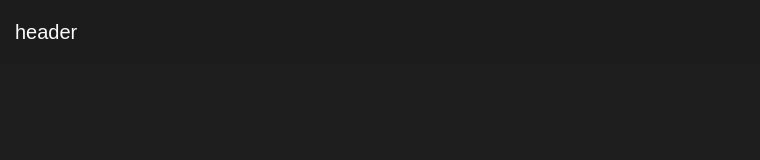
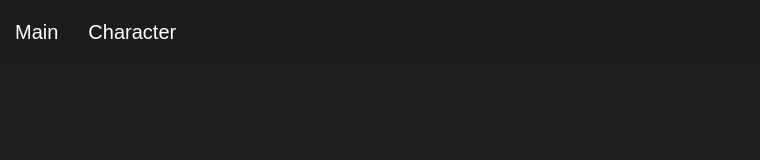
Before and after one commit to ArickCodeGuy/svelte-simple-mmo, a Svelte app: page /character in a window 1280 px wide. Shown: the top 160 px of the page, without its empty margins (0-760 px from the left). Built offline with nearby package versions, Linux system fonts and the light colour scheme.

Commit message:
small changes

```diff
--- a/src/App.svelte
+++ b/src/App.svelte
@@ -2,10 +2,12 @@
 import { Router, Route } from 'svelte-routing';
 import Layout from './layout/default.svelte';
 import Main from './routes/index.svelte';
+import Character from './routes/Character/Character.svelte';
 </script>
 
 <Router basepath="/svelte-simple-mmo/">
   <Layout>
     <Route path="/"><Main /></Route>
+    <Route path="/character"><Character /></Route>
   </Layout>
 </Router>
--- a/src/components/FightInstance/FightInstance.svelte
+++ b/src/components/FightInstance/FightInstance.svelte
@@ -30,6 +30,9 @@ $: {
     barAnimation();
   }
 }
+
+$: fightTurns =
+  (globalInfo.fight && globalInfo.fight.log.turns.reverse()) || [];
 </script>
 
 {#if globalInfo && globalInfo.fight}
@@ -41,7 +44,7 @@ $: {
     <FightInstanceGroup group={globalInfo.fight.teams.enemy} />
   </div>
   <div class="fight-log">
-    {#each globalInfo.fight.log.turns as logTurn}
+    {#each fightTurns as logTurn}
       <div class="fight-log-turn">
         {#each logTurn as logAction}
           <div class="fight-log-action">
@@ -74,6 +77,7 @@ $: {
   }
 }
 .fight-log {
+  margin-top: var(--column-gap);
   display: grid;
   gap: var(--column-gap);
 }
--- a/src/components/Header.svelte
+++ /dev/null
@@ -1,13 +0,0 @@
-<script>
-</script>
-
-<header><div class="container container--stretch">header</div></header>
-
-<style>
-  header {
-    display: flex;
-    justify-content: space-between;
-    background-color: rgba(var(--rgba-bgc), 0.3);
-    padding: 20px 0;
-  }
-</style>
--- /dev/null
+++ b/src/components/Header/Header.svelte
@@ -0,0 +1,46 @@
+<script lang="ts">
+import { Link } from 'svelte-routing';
+import type { HeaderProps } from './types';
+
+export let props: HeaderProps;
+
+$: links = (props && props.links) || [];
+</script>
+
+<header>
+  <div class="container container--stretch">
+    <nav class="header-nav">
+      <ul>
+        {#each links as link}
+          <li>
+            <Link class="header-link" to={link.href}>
+              {link.text}
+            </Link>
+          </li>
+        {/each}
+      </ul>
+    </nav>
+  </div>
+</header>
+
+<style lang="scss">
+header {
+  display: flex;
+  justify-content: space-between;
+  background-color: rgba(var(--rgba-bgc), 0.3);
+  padding: 20px 0;
+}
+.header-nav {
+  ul {
+    margin: 0;
+    padding: 0;
+    list-style: none;
+    display: flex;
+    gap: var(--column-gap);
+  }
+}
+:global(.header-link) {
+  color: var(--color-primary);
+  text-decoration: none;
+}
+</style>
--- /dev/null
+++ b/src/components/Header/types.ts
@@ -0,0 +1,8 @@
+export type HeaderProps = {
+  links?: HeaderLink[];
+};
+
+export type HeaderLink = {
+  href: string;
+  text: string;
+};
--- a/src/components/UI/Character/UICharacter.svelte
+++ b/src/components/UI/Character/UICharacter.svelte
@@ -8,27 +8,30 @@ import type { LivingStats } from '@/backend/Controllers/Livings/types';
 
 export let props: UICharacterProps;
 /**
- * if true show additional info as you are this character
+ * if false show additional info as you are this character
  */
 export let isView: boolean = false;
 export let statsConfirm: (updatedStats: LivingStats) => void = () => undefined;
 
-let actualHp = 1;
+let actualHp = livingCurrentHealth(props);
 $: characterHealth = isView ? props.computedStats.health : actualHp;
 $: healthPercent = characterHealth / props.computedStats.health;
+
 onMount(() => {
   const interval = window.setInterval(() => {
     if (!props) return;
 
     actualHp = livingCurrentHealth(props);
+
+    if (actualHp === props.computedStats.health) {
+      clearInterval(interval);
+    }
   }, 100);
 
   return () => {
     clearInterval(interval);
   };
 });
-
-$: healthBarStyle = `--scale: ${healthPercent}; color: aquamarine;`;
 </script>
 
 <div class="UICharacter">
@@ -36,7 +39,7 @@ $: healthBarStyle = `--scale: ${healthPercent}; color: aquamarine;`;
     <div class="title">{props.name} <b>[{props.lvl}]</b></div>
     <div class="bars">
       <div class="bar">
-        <div class="bar__line" style={healthBarStyle} />
+        <div class="bar__line" style:--scale={healthPercent} />
         <div class="bar__bottom">
           {characterHealth} / {props.computedStats.health}
         </div>
@@ -91,6 +94,7 @@ $: healthBarStyle = `--scale: ${healthPercent}; color: aquamarine;`;
     width: 100%;
     height: 5px;
     background-color: rgba(var(--rgba-bgc), 0.3);
+    color: aquamarine;
     &::after {
       content: '';
       display: block;
--- a/src/layout/default.svelte
+++ b/src/layout/default.svelte
@@ -1,17 +1,31 @@
 <script lang="ts">
 import '@/assets/styles/style.scss';
-import Header from '../components/Header.svelte';
+import Header from '../components/Header/Header.svelte';
 import Footer from '../components/Footer.svelte';
 import UiPopup from '@/components/UI/Popup/UIPopup.svelte';
 import { popupState } from '@/store/popup/popup';
 import type { UIPopupProps } from '@/components/UI/Popup/types';
+import type { HeaderProps } from '@/components/Header/types';
 
 let popup: UIPopupProps;
 popupState.subscribe((v) => (popup = v));
+
+const headerProps: HeaderProps = {
+  links: [
+    {
+      href: '/svelte-simple-mmo/',
+      text: 'Main',
+    },
+    {
+      href: '/svelte-simple-mmo/character/',
+      text: 'Character',
+    },
+  ],
+};
 </script>
 
 <div class="app">
-  <Header />
+  <Header props={headerProps} />
 
   <main>
     <slot />
--- /dev/null
+++ b/src/routes/Character/Character.svelte
@@ -0,0 +1,15 @@
+<script lang="ts">
+import type { GlobalInfo } from '@/backend/Server/types';
+import UiCharacter from '@/components/UI/Character/UICharacter.svelte';
+import { globalInfoState } from '@/store/player';
+
+let globalInfo: GlobalInfo;
+globalInfoState.subscribe((v) => (globalInfo = v));
+</script>
+
+<section class="section">
+  <div class="container">
+    <div class="h1">{globalInfo.living.name} [{globalInfo.living.lvl}]</div>
+    <UiCharacter props={globalInfo.living} />
+  </div>
+</section>
```
